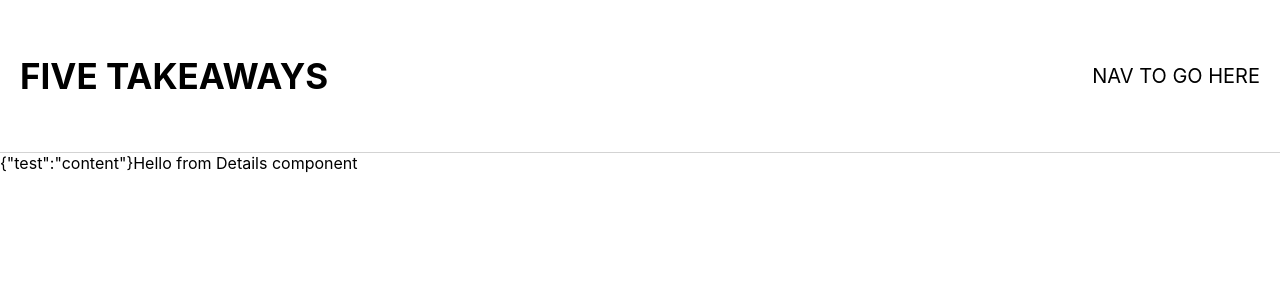
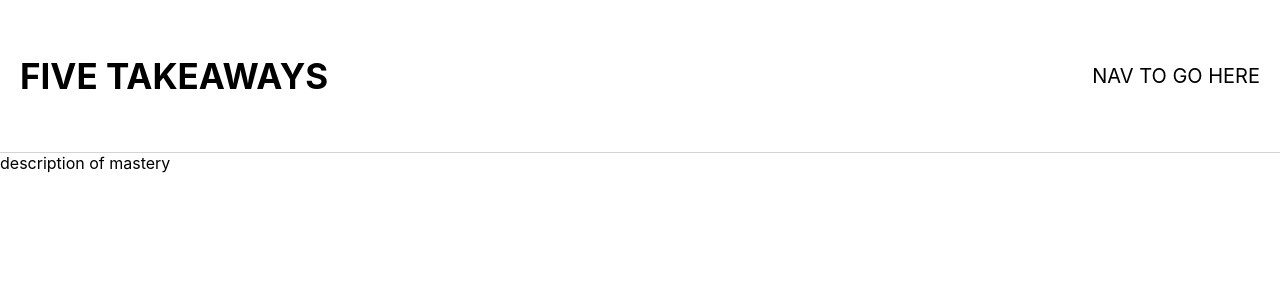
Before and after one commit to TimFinnigan/five-takeaways, a React (Create React App) app: page /mastery-robert-greene in a window 1280 px wide. Shown: the top 300 px of the page. Built offline with nearby package versions, Linux system fonts and the light colour scheme.

Commit message:
add descriptions to template

```diff
--- a/src/components/Details/Details.js
+++ b/src/components/Details/Details.js
@@ -3,12 +3,13 @@ import Header from '../Header/Header';
 import takeaways from './takeaways.json';
 
 const Details = (props) => {
-  console.log(props.match.params.book);
+  const BOOK = props.match.params.book;
+  console.log(takeaways[BOOK].description);
+  let description = takeaways[BOOK].description;
   return (
     <div>
       <Header />
-      {JSON.stringify(takeaways)}
-      <span>Hello from Details component</span>
+      {description}
     </div>
   );
 };
--- a/src/components/Details/takeaways.json
+++ b/src/components/Details/takeaways.json
@@ -1,3 +1,8 @@
 {
-    "test": "content"
+    "mastery-robert-greene": {
+        "description": "description of mastery"
+    },
+    "zero-to-one-peter-thiel": {
+        "description": "description of zero to one"
+    }
 }
```
